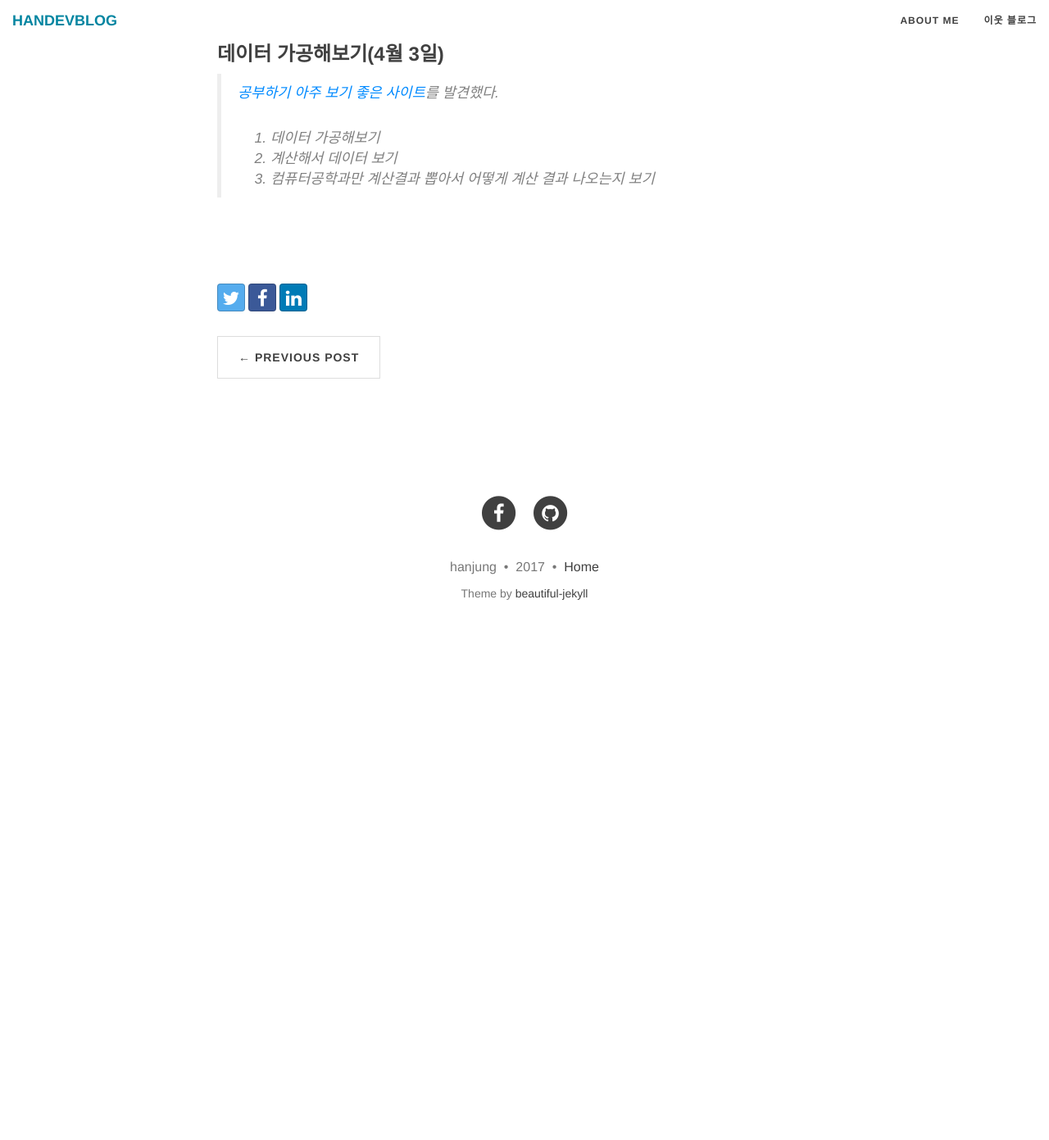
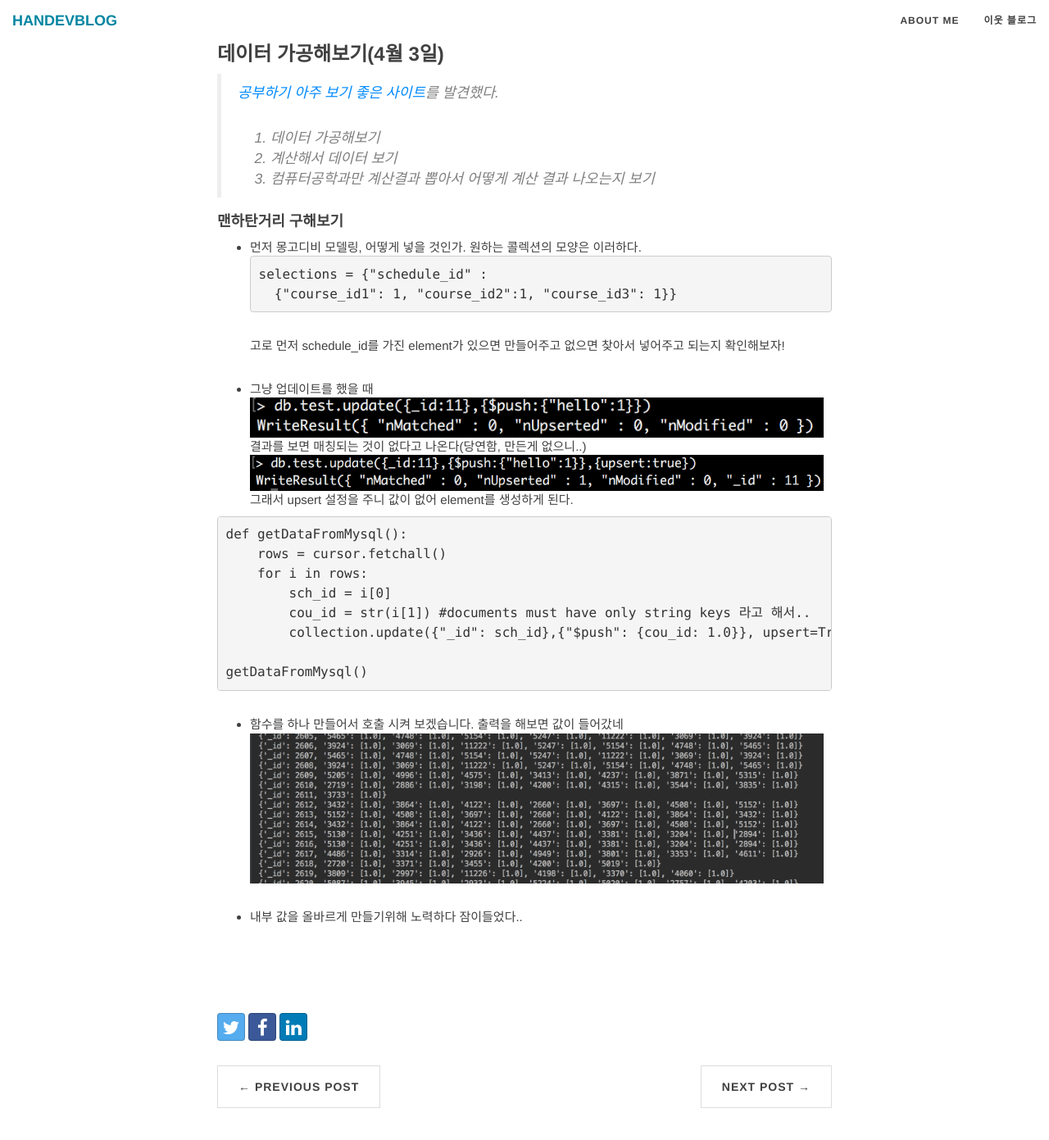
Before and after one commit to hanjungv/hanjungv.github.io, a Jekyll site: the page built from _posts/2017-04/03/2017-04-03-1_capstone_system.markdown, in a window 1280 px wide and 1400 px high, scrolled down 3940 px. Shown: the top 1391 px of the window at 82% size. Built offline with Jekyll 4.4.1, drawn with Linux system fonts in a browser that asks for light colours; nearby versions of some CDN libraries; comment, search, counter and statistics services are not loaded; before the commit the page ends 4725 px from its top, so only the background shows below that; some of the changed text lies outside the part shown.

Commit message:
recommendation system(capstone) diary update

```diff
--- a/_posts/2017-04/03/2017-04-03-1_capstone_system.markdown
+++ b/_posts/2017-04/03/2017-04-03-1_capstone_system.markdown
@@ -137,8 +137,34 @@ cnn.close()
 2. 계산해서 데이터 보기
 3. 컴퓨터공학과만 계산결과 뽑아서 어떻게 계산 결과 나오는지 보기
 
+#### 맨하탄거리 구해보기
+* 먼저 몽고디비 모델링, 어떻게 넣을 것인가. 원하는 콜렉션의 모양은 이러하다.
+~~~JSON
+selections = {"schedule_id" :
+    {"course_id1": 1, "course_id2":1, "course_id3": 1}}
+~~~
+고로 먼저 schedule_id를 가진 element가 있으면 만들어주고 없으면 찾아서 넣어주고
+되는지 확인해보자!
 
+* 그냥 업데이트를 했을 때
+<img src = '/post_img/201704/03/8.png' width ='700'/>
+결과를 보면 매칭되는 것이 없다고 나온다(당연함, 만든게 없으니..)
+<img src = '/post_img/201704/03/9.png' width ='700'/>
+그래서 upsert 설정을 주니 값이 없어 element를 생성하게 된다.
 
+~~~PYTHON
+def getDataFromMysql():
+    rows = cursor.fetchall()
+    for i in rows:
+        sch_id = i[0]
+        cou_id = str(i[1]) #documents must have only string keys 라고 해서..
+        collection.update({"_id": sch_id},{"$push": {cou_id: 1.0}}, upsert=True)
 
+getDataFromMysql()
+~~~
+* 함수를 하나 만들어서 호출 시켜 보겠습니다. 출력을 해보면 값이 들어갔네
+<img src = '/post_img/201704/03/10.png' width ='700'/>
+
+* 내부 값을 올바르게 만들기위해 노력하다 잠이들었다..
 
 <br/><br/>
```
Also changed, not shown: other parts of _posts/2017-04/03/2017-04-03-1_capstone_system.markdown (+1 -1 lines), _posts/2017-04/05/2017-04-05-1_capstone_system1.markdown (added, +123 -0 lines), post_img/201704/03/10.png (added), post_img/201704/03/8.png (added), post_img/201704/03/9.png (added), post_img/201704/05/1.png (added), post_img/201704/05/2.png (added).
